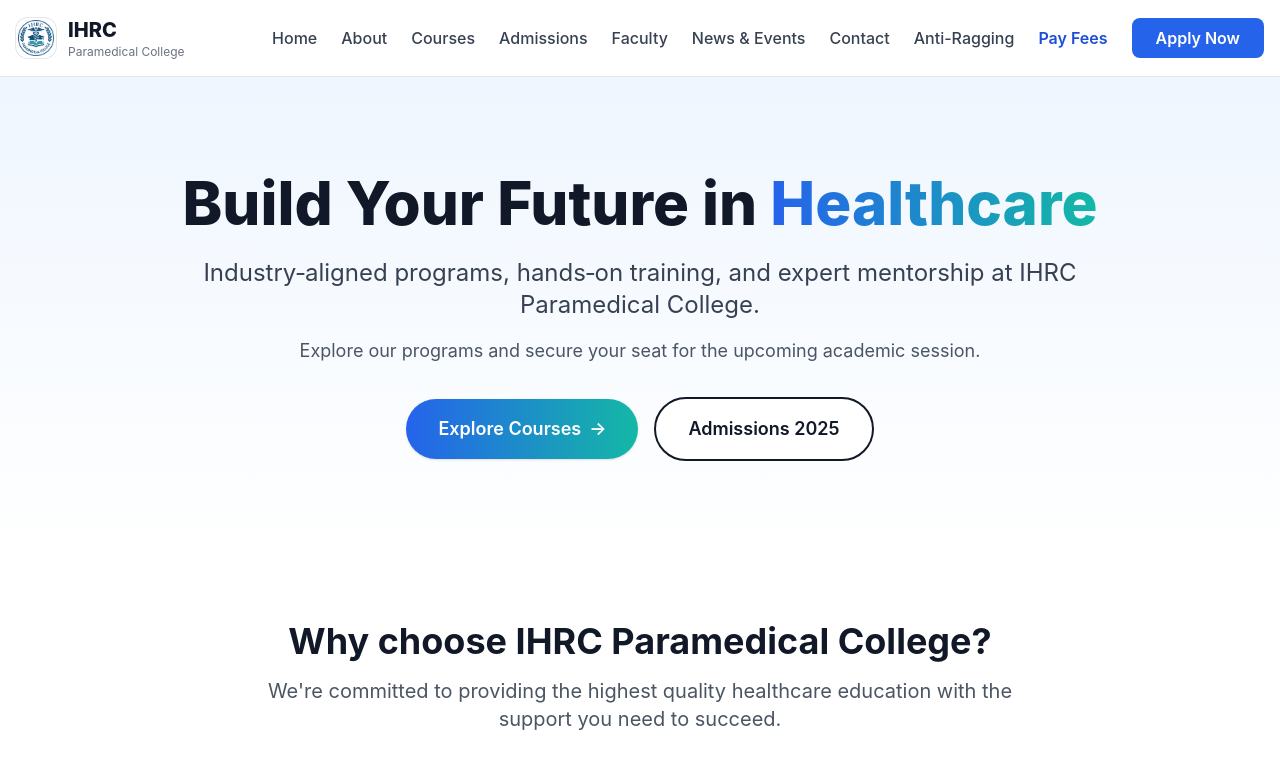
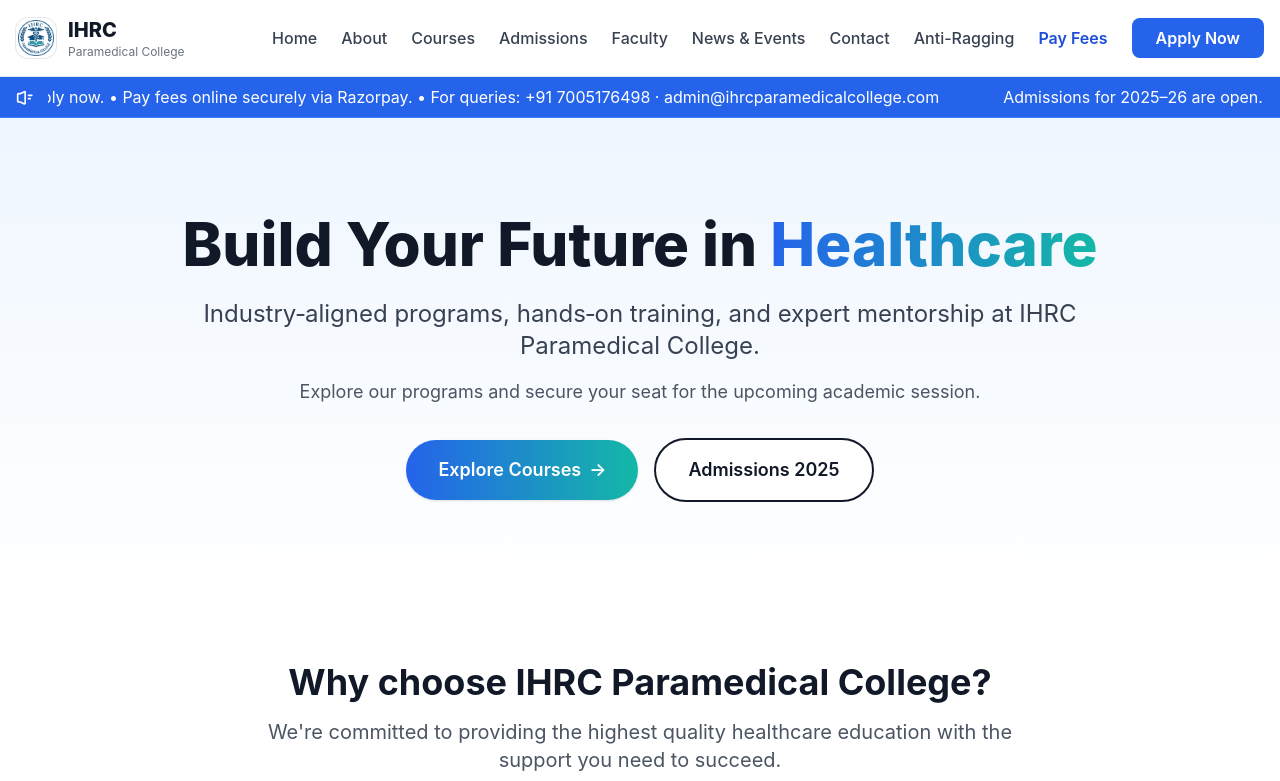
Before and after one commit to javedmehedi-byte/final-website, a Next.js app: page / in a window 1280 px wide. Shown: the top 781 px of the page. Built offline with nearby package versions, Linux system fonts and the light colour scheme.

Commit message:
feat(home): add announcement ticker below header on homepage

```diff
--- a/app/globals.css
+++ b/app/globals.css
@@ -46,3 +46,22 @@
 .btn-secondary {
   @apply border border-gray-300 text-gray-700 px-6 py-3 rounded-lg font-semibold hover:bg-gray-50 transition-colors;
 }
+
+/* Announcement ticker */
+.announcement-track {
+  position: relative;
+  display: inline-flex;
+  min-width: 200%;
+  animation: ticker-scroll 25s linear infinite;
+}
+
+.announcement-item {
+  display: inline-block;
+  padding-right: 4rem;
+  white-space: nowrap;
+}
+
+@keyframes ticker-scroll {
+  0% { transform: translateX(0); }
+  100% { transform: translateX(-50%); }
+}
--- a/app/page.tsx
+++ b/app/page.tsx
@@ -2,10 +2,12 @@
 import Layout from '@/components/Layout'
 import WhyChooseUs from '@/components/WhyChooseUs'
 import CallToAction from '@/components/CallToAction'
+import AnnouncementBar from '@/components/AnnouncementBar'
 
 export default function Home() {
   return (
     <Layout>
+      <AnnouncementBar />
       <Hero />
       <WhyChooseUs />
       <CallToAction />
--- /dev/null
+++ b/components/AnnouncementBar.tsx
@@ -0,0 +1,28 @@
+import { SITE_LOGO_ALT } from '@/lib/site-config'
+
+export default function AnnouncementBar() {
+  const messages = [
+    'Admissions for 2025–26 are open. Apply now.',
+    'Pay fees online securely via Razorpay.',
+    'For queries: +91 7005176498 · admin@ihrcparamedicalcollege.com',
+  ]
+
+  const line = messages.join('   •   ')
+
+  return (
+    <section className="bg-blue-600 text-white border-b border-blue-500">
+      <div className="max-w-7xl mx-auto px-4 py-2 flex items-center gap-3">
+        <span className="sr-only">Announcement</span>
+        <svg className="w-5 h-5 shrink-0" viewBox="0 0 24 24" fill="none" stroke="currentColor" strokeWidth="2" aria-hidden="true">
+          <path strokeLinecap="round" strokeLinejoin="round" d="M11 5.882V19.24a1 1 0 01-1.447.894L5 18H3a1 1 0 01-1-1V9a1 1 0 011-1h2l4.553-2.135A1 1 0 0111 5.882zM15 10h4m-4 4h2" />
+        </svg>
+        <div className="relative overflow-hidden whitespace-nowrap flex-1">
+          <div className="announcement-track">
+            <span className="announcement-item">{line}</span>
+            <span className="announcement-item" aria-hidden="true">{line}</span>
+          </div>
+        </div>
+      </div>
+    </section>
+  )
+}
```
